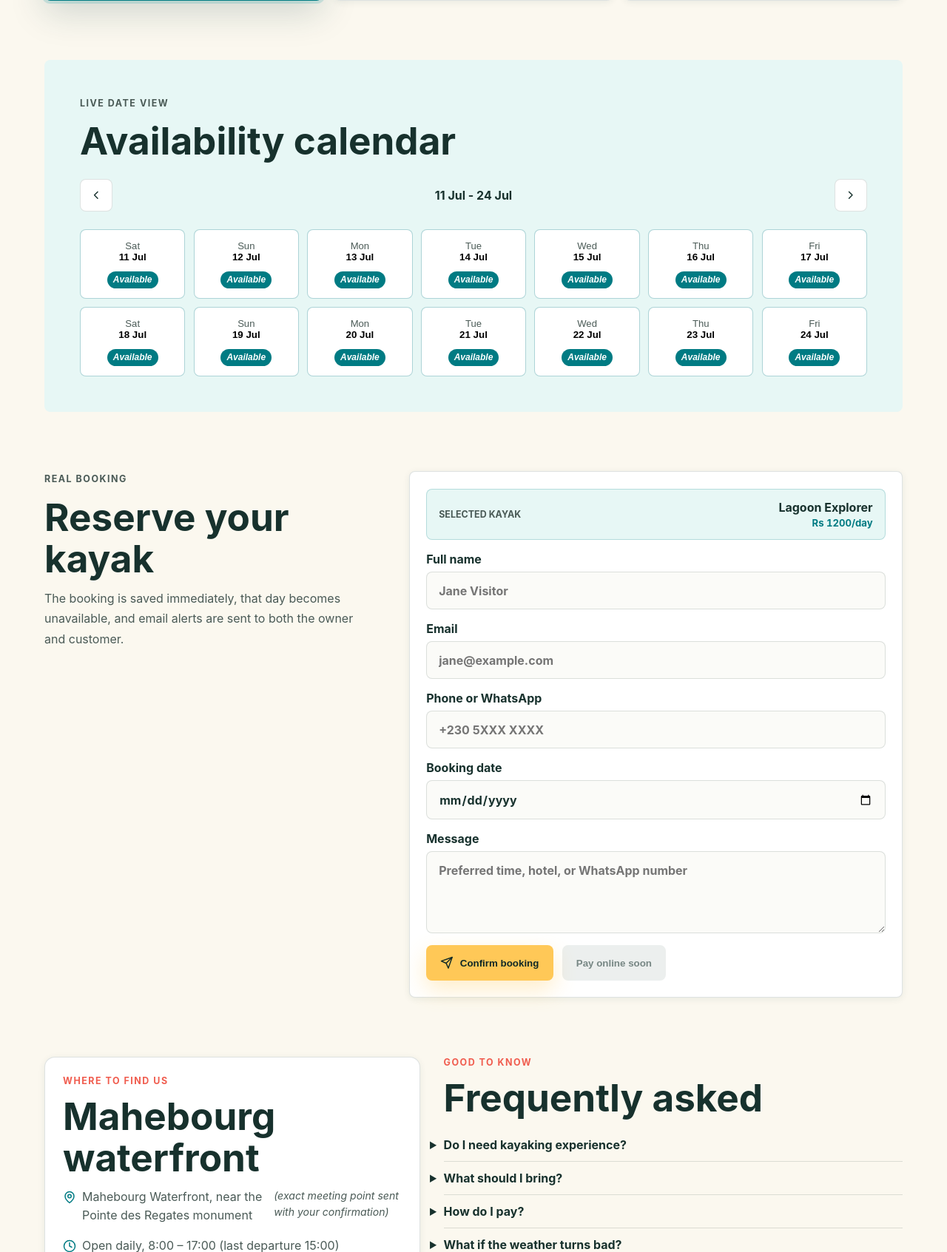
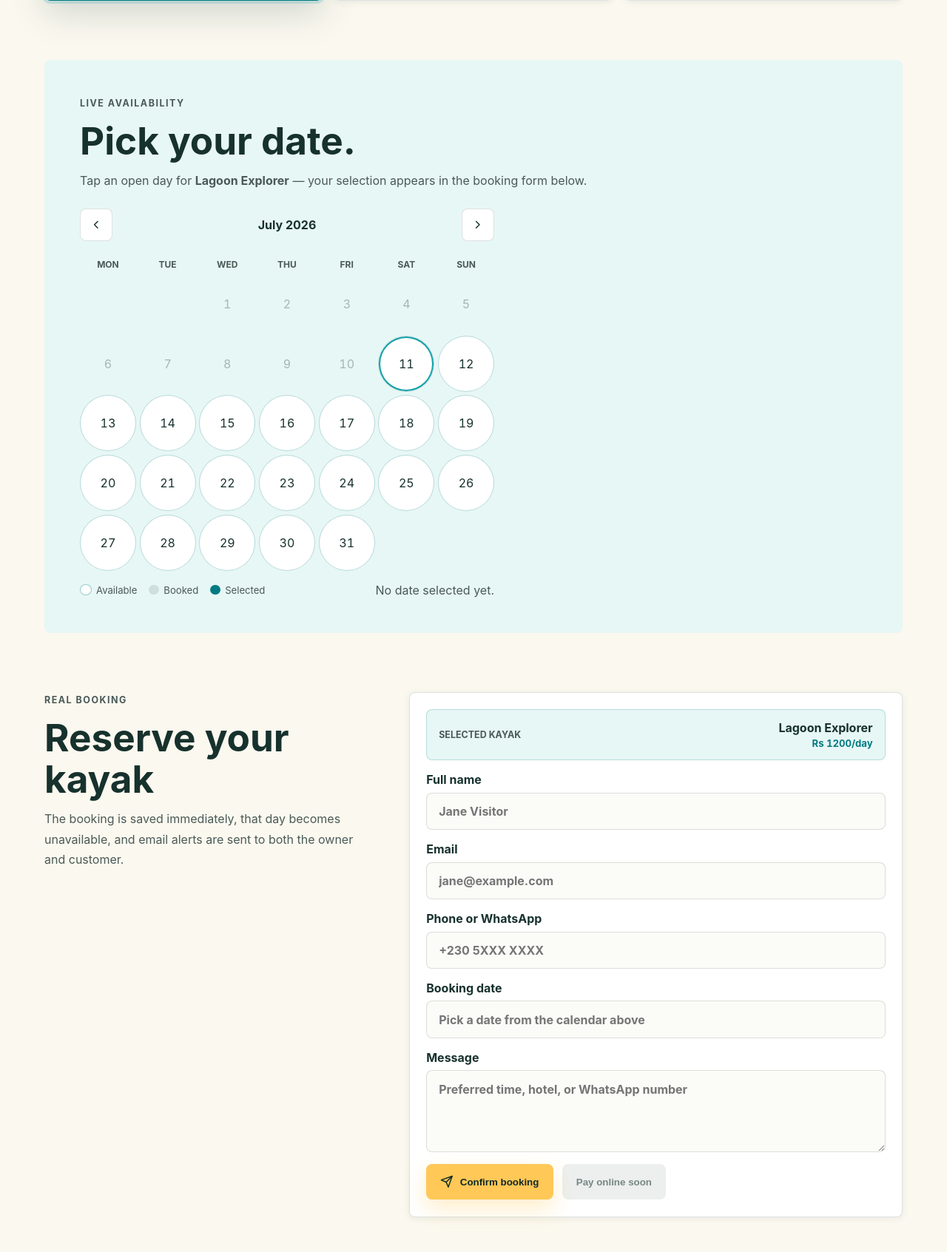
Before and after one commit to Hewish8/rental-platform, a Flask app: page / in a window 1280 px wide. Shown: the part 2721-4414 px from the top of the page at 74% size. Run offline with Flask 3, Linux system fonts and the light colour scheme; data comes from the database, SQL or seed files in the repository; tables that the repository leaves empty hold one stand-in row (values such as "Sample post"); parts of the project's set-up code (start-up, migrations or seed data) failed here and were passed over.

Commit message:
T16: month-view availability calendar, one-query API, timezone fix
Replaces the 14-day strip with a weekday-aligned month calendar
(available/booked/past/selected/today states with non-color cues and
full aria labels), skeleton loading, legend, and a live selection line
showing date + kayak + price. The availability API now answers from a
single range query instead of one query per day. Client date math uses
local dates, fixing the UTC off-by-one. The form date field is filled
from the calendar and is read-only.

Co-Authored-By: Claude Fable 5 <noreply@anthropic.com>

```diff
--- a/app.py
+++ b/app.py
@@ -249,6 +249,28 @@ def date_range_is_available(db, kayak_id, start_date, end_date, exclude_booking_
 # --- Email --------------------------------------------------------------
 
 
+def booked_dates(db, kayak_id, start, end):
+    """All booked ISO dates for a kayak within [start, end], in one query."""
+    rows = db.execute(
+        """
+        SELECT start_date, end_date FROM bookings
+        WHERE kayak_id = ?
+          AND status = 'confirmed'
+          AND start_date <= ?
+          AND end_date >= ?
+        """,
+        (kayak_id, end.isoformat(), start.isoformat()),
+    ).fetchall()
+    booked = set()
+    for row in rows:
+        current = max(parse_booking_date(row["start_date"]), start)
+        last = min(parse_booking_date(row["end_date"]), end)
+        while current <= last:
+            booked.add(current.isoformat())
+            current += timedelta(days=1)
+    return booked
+
+
 def smtp_is_configured(cfg):
     return bool(cfg["SMTP_HOST"] and cfg["OWNER_EMAIL"] and cfg["FROM_EMAIL"])
 
@@ -394,16 +416,18 @@ def availability():
     if kayak is None:
         return jsonify({"error": "Unknown kayak."}), 404
 
+    end = start + timedelta(days=days - 1)
+    booked = booked_dates(db, kayak_id, start, end)
+
     availability_days = []
     for offset in range(days):
         current = start + timedelta(days=offset)
-        available = date_range_is_available(db, kayak_id, current, current)
         availability_days.append(
             {
                 "date": current.isoformat(),
                 "label": current.strftime("%d %b"),
                 "weekday": current.strftime("%a"),
-                "available": available,
+                "available": current.isoformat() not in booked,
             }
         )
     return jsonify(availability_days)
--- a/static/app.js
+++ b/static/app.js
@@ -1,5 +1,7 @@
 const calendarGrid = document.querySelector("#calendarGrid");
 const calendarRange = document.querySelector("#calendarRange");
+const calendarSelection = document.querySelector("#calendarSelection");
+const calendarKayakName = document.querySelector("#calendarKayakName");
 const previousDates = document.querySelector("#previousDates");
 const nextDates = document.querySelector("#nextDates");
 const bookingDateInput = document.querySelector("#bookingDate");
@@ -9,48 +11,140 @@ const selectedKayakPrice = document.querySelector("#selectedKayakPrice");
 const selectedKayakShortcut = document.querySelector("#selectedKayakShortcut");
 const kayakCards = document.querySelectorAll(".kayak-card");
 
-let calendarStart = new Date();
+const MONTH_NAMES = [
+  "January", "February", "March", "April", "May", "June",
+  "July", "August", "September", "October", "November", "December",
+];
+
 let selectedKayakId = kayakInput?.value || "1";
+let selectedDate = bookingDateInput?.value || null;
 
+const today = new Date();
+today.setHours(0, 0, 0, 0);
+let viewYear = today.getFullYear();
+let viewMonth = today.getMonth();
+
+// Local-date ISO string. Never toISOString(): that converts to UTC and can
+// shift the date by a day depending on the visitor's timezone.
 function isoDate(date) {
-  return date.toISOString().slice(0, 10);
+  const y = date.getFullYear();
+  const m = String(date.getMonth() + 1).padStart(2, "0");
+  const d = String(date.getDate()).padStart(2, "0");
+  return `${y}-${m}-${d}`;
 }
 
-function shiftDays(date, days) {
-  const copy = new Date(date);
-  copy.setDate(copy.getDate() + days);
-  return copy;
+function currentKayakCard() {
+  return [...kayakCards].find((card) => card.dataset.kayakId === selectedKayakId);
+}
+
+function updateSelectionLine() {
+  if (!calendarSelection) {
+    return;
+  }
+  if (!selectedDate) {
+    calendarSelection.textContent = "No date selected yet.";
+    return;
+  }
+  const [y, m, d] = selectedDate.split("-").map(Number);
+  const dateObj = new Date(y, m - 1, d);
+  const pretty = dateObj.toLocaleDateString("en-GB", { weekday: "short", day: "numeric", month: "short" });
+  const card = currentKayakCard();
+  const name = card ? card.dataset.kayakName : "Kayak";
+  const price = card ? ` · Rs ${card.dataset.kayakPrice}` : "";
+  calendarSelection.innerHTML = `<strong>${pretty}</strong> · ${name}<strong>${price}</strong>`;
+}
+
+function renderSkeleton() {
+  calendarGrid.innerHTML = "";
+  for (let i = 0; i < 35; i += 1) {
+    const tile = document.createElement("span");
+    tile.className = "day skeleton";
+    calendarGrid.appendChild(tile);
+  }
 }
 
 async function loadAvailability() {
   if (!calendarGrid) {
     return;
   }
-  const response = await fetch(`/api/availability?kayak_id=${selectedKayakId}&start=${isoDate(calendarStart)}&days=14`);
-  const days = await response.json();
+  renderSkeleton();
+
+  const firstOfMonth = new Date(viewYear, viewMonth, 1);
+  const daysInMonth = new Date(viewYear, viewMonth + 1, 0).getDate();
+  calendarRange.textContent = `${MONTH_NAMES[viewMonth]} ${viewYear}`;
+  previousDates.disabled = viewYear === today.getFullYear() && viewMonth === today.getMonth();
+
+  let days;
+  try {
+    const response = await fetch(
+      `/api/availability?kayak_id=${selectedKayakId}&start=${isoDate(firstOfMonth)}&days=${daysInMonth}`
+    );
+    if (!response.ok) {
+      throw new Error(`availability ${response.status}`);
+    }
+    days = await response.json();
+  } catch (error) {
+    calendarGrid.innerHTML = "<p class=\"calendar-error\">Could not load availability. Please refresh the page.</p>";
+    return;
+  }
+
   calendarGrid.innerHTML = "";
 
-  if (days.length) {
-    calendarRange.textContent = `${days[0].label} - ${days[days.length - 1].label}`;
+  // Monday-first leading blanks so days align with the weekday header.
+  const leading = (firstOfMonth.getDay() + 6) % 7;
+  for (let i = 0; i < leading; i += 1) {
+    const blank = document.createElement("span");
+    blank.className = "day blank";
+    calendarGrid.appendChild(blank);
   }
 
   days.forEach((day) => {
+    const [y, m, d] = day.date.split("-").map(Number);
+    const dateObj = new Date(y, m - 1, d);
+    const isPast = dateObj < today;
+    const isToday = day.date === isoDate(today);
+    const bookable = day.available && !isPast;
+
     const tile = document.createElement("button");
     tile.type = "button";
-    tile.className = `date-tile ${day.available ? "available" : "booked"}`;
-    tile.disabled = !day.available;
-    tile.innerHTML = `
-      <span>${day.weekday}</span>
-      <strong>${day.label}</strong>
-      <em class="status-pill">${day.available ? "Available" : "Booked"}</em>
-    `;
-    tile.addEventListener("click", () => {
-      bookingDateInput.value = day.date;
-      bookingDateInput.focus();
-      document.querySelector("#booking")?.scrollIntoView({ behavior: "smooth", block: "start" });
-    });
+    tile.className = "day";
+    tile.textContent = String(d);
+    if (isToday) {
+      tile.classList.add("today");
+    }
+    if (isPast) {
+      tile.classList.add("past");
+      tile.disabled = true;
+    } else if (!day.available) {
+      tile.classList.add("booked");
+      tile.disabled = true;
+    } else {
+      tile.classList.add("available");
+    }
+    if (day.date === selectedDate) {
+      tile.classList.add("selected");
+    }
+    const prettyFull = dateObj.toLocaleDateString("en-GB", { weekday: "long", day: "numeric", month: "long" });
+    tile.setAttribute(
+      "aria-label",
+      `${prettyFull} — ${isPast ? "past" : day.available ? "available" : "booked"}`
+    );
+    if (bookable) {
+      tile.addEventListener("click", () => {
+        selectedDate = day.date;
+        if (bookingDateInput) {
+          bookingDateInput.value = day.date;
+          showFieldError(bookingDateInput, "");
+        }
+        calendarGrid.querySelectorAll(".day.selected").forEach((other) => other.classList.remove("selected"));
+        tile.classList.add("selected");
+        updateSelectionLine();
+      });
+    }
     calendarGrid.appendChild(tile);
   });
+
+  updateSelectionLine();
 }
 
 function selectKayak(card, options = {}) {
@@ -59,8 +153,14 @@ function selectKayak(card, options = {}) {
   kayakInput.value = selectedKayakId;
   selectedKayakName.textContent = card.dataset.kayakName;
   selectedKayakPrice.textContent = `Rs ${card.dataset.kayakPrice}/day`;
+  if (calendarKayakName) {
+    calendarKayakName.textContent = card.dataset.kayakName;
+  }
   if (changed && !options.keepDate) {
-    bookingDateInput.value = "";
+    selectedDate = null;
+    if (bookingDateInput) {
+      bookingDateInput.value = "";
+    }
   }
 
   kayakCards.forEach((kayakCard) => {
@@ -76,14 +176,20 @@ function selectKayak(card, options = {}) {
 }
 
 previousDates?.addEventListener("click", () => {
-  const today = new Date();
-  const previous = shiftDays(calendarStart, -14);
-  calendarStart = previous < today ? today : previous;
+  viewMonth -= 1;
+  if (viewMonth < 0) {
+    viewMonth = 11;
+    viewYear -= 1;
+  }
   loadAvailability();
 });
 
 nextDates?.addEventListener("click", () => {
-  calendarStart = shiftDays(calendarStart, 14);
+  viewMonth += 1;
+  if (viewMonth > 11) {
+    viewMonth = 0;
+    viewYear += 1;
+  }
   loadAvailability();
 });
 
@@ -95,11 +201,16 @@ selectedKayakShortcut?.addEventListener("click", () => {
   document.querySelector("#fleet")?.scrollIntoView({ behavior: "smooth", block: "start" });
 });
 
+// The date field is filled from the calendar; clicking it takes you there.
+bookingDateInput?.addEventListener("click", () => {
+  document.querySelector("#availability")?.scrollIntoView({ behavior: "smooth", block: "start" });
+});
+
 // Inline validation: message appears when you leave a field, clears as you fix it.
 const fieldValidators = {
   customer_name: (value) => (value.trim() ? "" : "Please enter your full name."),
   customer_email: (value) => (/^[^\s@]+@[^\s@]+\.[^\s@]+$/.test(value.trim()) ? "" : "Please enter a valid email address."),
-  booking_date: (value) => (value ? "" : "Please pick a booking date."),
+  booking_date: (value) => (value ? "" : "Please pick a date from the calendar above."),
 };
 
 function showFieldError(input, message) {
@@ -138,13 +249,17 @@ window.addEventListener("load", () => {
   // bring the visitor back to the form instead of dumping them at the top.
   const serverError = document.querySelector(".field-error");
   const initialCard = [...kayakCards].find((card) => card.dataset.kayakId === kayakInput?.value);
+  if (calendarKayakName && initialCard) {
+    calendarKayakName.textContent = initialCard.dataset.kayakName;
+  }
   if (initialCard && !initialCard.classList.contains("selected")) {
     selectKayak(initialCard, { scroll: false, keepDate: true });
+  } else {
+    loadAvailability();
   }
   if (serverError) {
     document.querySelector("#booking")?.scrollIntoView({ block: "start" });
   }
-  loadAvailability();
 });
 
 function dismissToast(toast) {
--- a/static/styles.css
+++ b/static/styles.css
@@ -573,52 +573,152 @@ dd {
   cursor: pointer;
 }
 
+.calendar {
+  max-width: 560px;
+}
+
+.calendar-weekdays {
+  display: grid;
+  grid-template-columns: repeat(7, minmax(0, 1fr));
+  gap: 0.3rem;
+  margin-bottom: var(--space-2);
+  color: var(--muted);
+  font-size: 0.75rem;
+  font-weight: 700;
+  text-transform: uppercase;
+  text-align: center;
+}
+
 .calendar-grid {
   display: grid;
   grid-template-columns: repeat(7, minmax(0, 1fr));
-  gap: 0.7rem;
+  gap: 0.3rem;
 }
 
-.date-tile {
-  min-height: 5.8rem;
-  padding: 0.85rem;
-  border: 1px solid var(--line);
-  border-radius: 8px;
-  background: white;
+.day {
+  display: grid;
+  place-items: center;
+  aspect-ratio: 1;
+  min-height: 2.75rem;
+  border: 0;
+  border-radius: var(--radius-pill);
+  background: transparent;
+  color: var(--ink);
+  font: inherit;
+  font-variant-numeric: tabular-nums;
+  cursor: default;
 }
 
-.date-tile strong,
-.date-tile span {
-  display: block;
+.day.available {
+  background: var(--surface);
+  border: 1px solid rgba(0, 123, 131, 0.28);
+  cursor: pointer;
+  transition: background var(--ease-micro), transform var(--ease-micro);
 }
 
-.date-tile span {
+.day.available:hover {
+  background: var(--surface-tint);
+  transform: scale(1.06);
+}
+
+.day.past {
+  color: rgba(23, 49, 45, 0.32);
+}
+
+.day.booked {
+  color: rgba(23, 49, 45, 0.38);
+  text-decoration: line-through;
+  background: rgba(23, 49, 45, 0.05);
+}
+
+.day.today {
+  box-shadow: inset 0 0 0 2px var(--reef);
+}
+
+.day.selected {
+  background: var(--sea);
+  border-color: var(--sea);
+  color: white;
+  font-weight: 700;
+}
+
+.day.selected:hover {
+  background: var(--sea);
+}
+
+.day.skeleton {
+  background: linear-gradient(100deg, rgba(23, 49, 45, 0.05) 40%, rgba(23, 49, 45, 0.1) 50%, rgba(23, 49, 45, 0.05) 60%);
+  background-size: 200% 100%;
+  animation: shimmer 1.2s linear infinite;
+}
+
+.calendar-error {
+  grid-column: 1 / -1;
+  color: var(--color-danger);
+  font-weight: 600;
+}
+
+.calendar-footer {
+  display: flex;
+  flex-wrap: wrap;
+  align-items: center;
+  justify-content: space-between;
+  gap: var(--space-3);
+  margin-top: var(--space-4);
+}
+
+.calendar-legend {
+  display: flex;
+  gap: var(--space-4);
+  margin: 0;
+  padding: 0;
+  list-style: none;
   color: var(--muted);
   font-size: 0.82rem;
 }
 
-.date-tile.available {
-  border-color: rgba(0, 123, 131, 0.32);
+.calendar-legend li {
+  display: inline-flex;
+  align-items: center;
+  gap: 0.4rem;
 }
 
-.date-tile.booked {
-  color: rgba(23, 49, 45, 0.52);
-  background: rgba(23, 49, 45, 0.06);
+.calendar-legend li::before {
+  content: "";
+  width: 0.85rem;
+  height: 0.85rem;
+  border-radius: var(--radius-pill);
 }
 
-.status-pill {
-  display: inline-block;
-  margin-top: 0.75rem;
-  padding: 0.28rem 0.5rem;
-  border-radius: 999px;
-  color: white;
-  background: var(--sea);
-  font-size: 0.75rem;
-  font-weight: 650;
+.legend-available::before {
+  background: var(--surface);
+  border: 1px solid rgba(0, 123, 131, 0.4);
 }
 
-.booked .status-pill {
-  background: var(--coral);
+.legend-booked::before {
+  background: rgba(23, 49, 45, 0.12);
+}
+
+.legend-selected::before {
+  background: var(--sea);
+}
+
+.calendar-selection {
+  margin: 0;
+  color: var(--muted);
+}
+
+.calendar-selection strong {
+  color: var(--ink);
+}
+
+@keyframes shimmer {
+  from {
+    background-position: 200% 0;
+  }
+  to {
+    background-position: -200% 0;
+  }
 }
 
 .booking-section {
@@ -997,10 +1097,6 @@ footer p {
     padding: 1.2rem;
   }
 
-  .calendar-grid {
-    grid-template-columns: repeat(2, minmax(0, 1fr));
-  }
-
   .form-row {
     grid-template-columns: 1fr;
   }
--- a/templates/index.html
+++ b/templates/index.html
@@ -124,15 +124,29 @@
 
     <section class="availability-section" id="availability">
       <div class="section-copy">
-        <p class="eyebrow">Live date view</p>
-        <h2>Availability calendar</h2>
+        <p class="eyebrow">Live availability</p>
+        <h2>Pick your date.</h2>
+        <p>Tap an open day for <strong id="calendarKayakName">your kayak</strong> — your selection appears in the booking form below.</p>
       </div>
-      <div class="availability-toolbar">
-        <button class="icon-button" id="previousDates" type="button" aria-label="Previous dates">{{ icon('chevron-left') }}</button>
-        <strong id="calendarRange">Next dates</strong>
-        <button class="icon-button" id="nextDates" type="button" aria-label="Next dates">{{ icon('chevron-right') }}</button>
+      <div class="calendar" role="group" aria-label="Availability calendar">
+        <div class="availability-toolbar">
+          <button class="icon-button" id="previousDates" type="button" aria-label="Previous month">{{ icon('chevron-left') }}</button>
+          <strong id="calendarRange">&nbsp;</strong>
+          <button class="icon-button" id="nextDates" type="button" aria-label="Next month">{{ icon('chevron-right') }}</button>
+        </div>
+        <div class="calendar-weekdays" aria-hidden="true">
+          <span>Mon</span><span>Tue</span><span>Wed</span><span>Thu</span><span>Fri</span><span>Sat</span><span>Sun</span>
+        </div>
+        <div class="calendar-grid" id="calendarGrid" aria-live="polite"></div>
+        <div class="calendar-footer">
+          <ul class="calendar-legend" aria-hidden="true">
+            <li class="legend-available">Available</li>
+            <li class="legend-booked">Booked</li>
+            <li class="legend-selected">Selected</li>
+          </ul>
+          <p class="calendar-selection" id="calendarSelection">No date selected yet.</p>
+        </div>
       </div>
-      <div class="calendar-grid" id="calendarGrid" aria-live="polite"></div>
     </section>
 
     <section class="booking-section" id="booking">
@@ -172,7 +186,7 @@
         </label>
         <label>
           Booking date
-          <input required id="bookingDate" name="booking_date" type="date" min="{{ today }}"
+          <input required readonly id="bookingDate" name="booking_date" type="text" placeholder="Pick a date from the calendar above" min="{{ today }}"
                  value="{{ form_values.get('booking_date', '') }}"
                  {% if form_errors.get('booking_date') %}aria-invalid="true" aria-describedby="error-booking-date"{% endif %}>
           {% if form_errors.get('booking_date') %}<span class="field-error" id="error-booking-date">{{ form_errors['booking_date'] }}</span>{% endif %}
```
Also changed, not shown: .claude/launch.json (added).
